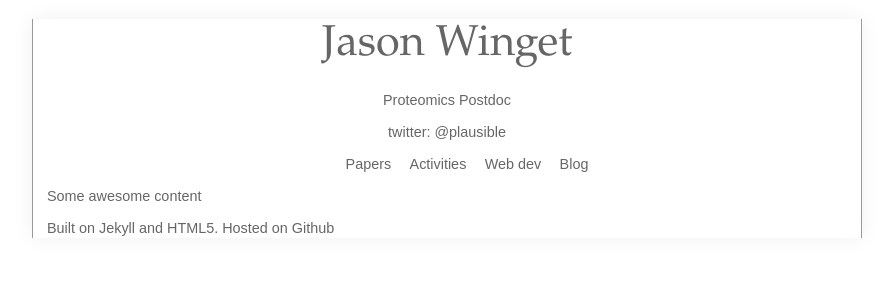
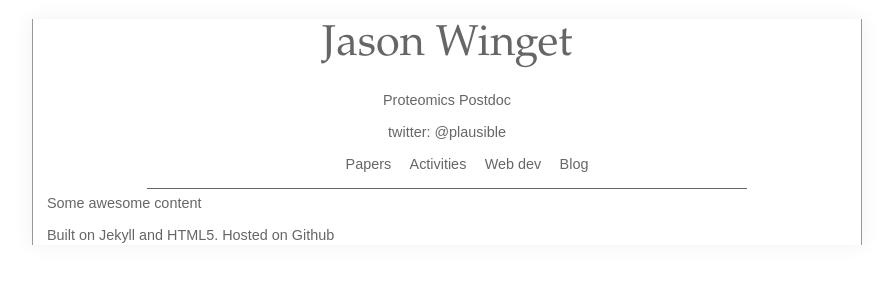
Before and after one commit to jwinget/jwinget.github.com, a Jekyll site: the page built from index.html, in a window 1280 px wide. Shown: the top 300 px of the page, without its empty margins (193-1086 px from the left). Built offline with Jekyll 4.4.1, drawn with Linux system fonts in a browser that asks for light colours; nearby versions of some CDN libraries; some web fonts are replaced.

Commit message:
Awesome partial-width border

```diff
--- a/css/style.css
+++ b/css/style.css
@@ -231,6 +231,14 @@ header { text-align: center; }
 header h1 a { text-decoration: none; color: #666; font-size: 1.5em; }
 header h1 a:visited { color: #666; }
 header h2, header h3 { font-size: 1em; font-weight: normal; }
+header:after {
+	height: 1px;
+	background: #666;
+	width: 75%;
+	display: block;
+	content: "";
+	margin: 6px auto;
+	}
 ul.nav { list-style: none; }
 ul.nav li { display: inline; padding: 0 0.5em; }
 
```
